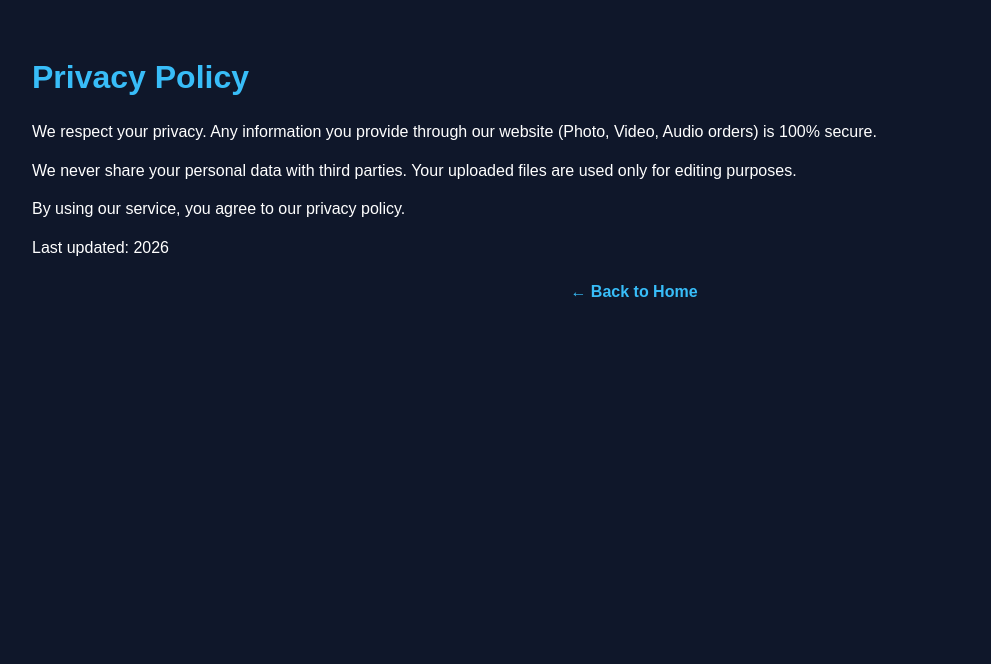
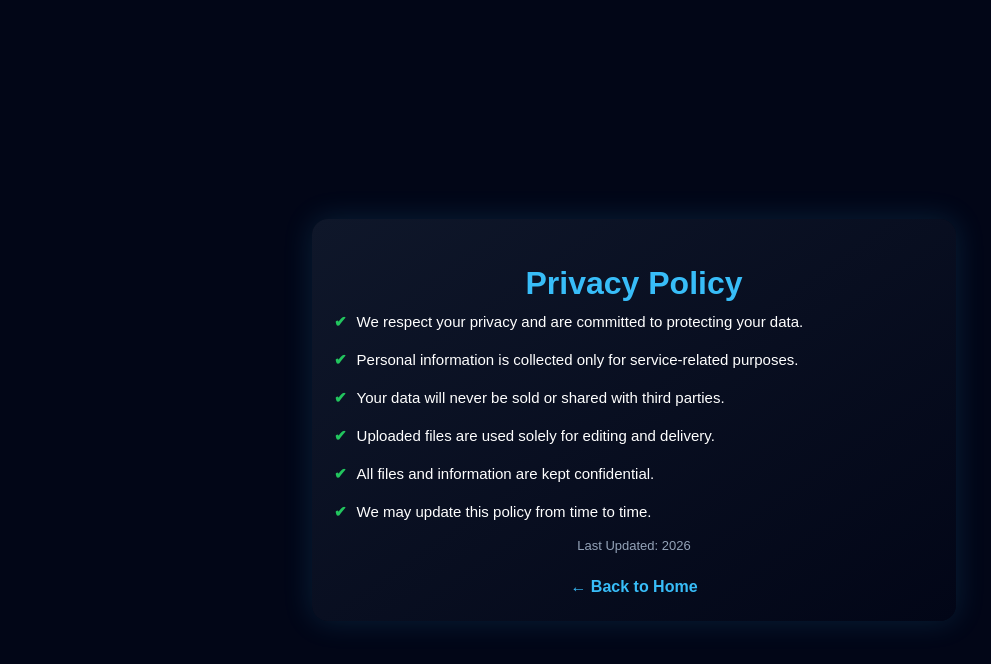
Before and after one commit to iamakashray/company, a plain HTML site: page privacy.html in a window 1280 px wide. Shown: the whole page, without its empty margins (6-997 px from the left). Drawn offline with Linux system fonts and the light colour scheme.

Commit message:
Update privacy.html

```diff
--- a/privacy.html
+++ b/privacy.html
@@ -1,66 +1,108 @@
 <!DOCTYPE html>
-<html>
+<html lang="en">
 <head>
+<meta charset="UTF-8">
+<meta name="viewport" content="width=device-width, initial-scale=1.0">
 <title>Privacy Policy</title>
 
 <style>
 body{
-font-family:Arial;
-background:#0f172a;
-color:white;
-padding:30px;
+    margin:0;
+    min-height:100vh;
+    display:flex;
+    align-items:center;
+    justify-content:center;
+    background:#020617;
+    font-family:Arial, sans-serif;
+    color:white;
+    padding:20px;
+}
+
+.card{
+    background:linear-gradient(145deg,#0f172a,#020617);
+    max-width:600px;
+    width:100%;
+    padding:25px 22px;
+    border-radius:16px;
+    box-shadow:0 0 30px rgba(56,189,248,0.15);
 }
 
 h1{
-color:#38bdf8;
+    text-align:center;
+    color:#38bdf8;
+    margin-bottom:20px;
 }
 
-p{
-line-height:1.8;
+ul{
+    list-style:none;
+    padding:0;
+    margin:0;
 }
 
-p{
-    margin:10px 0;
+li{
+    margin-bottom:14px;
+    font-size:15px;
+    line-height:1.6;
+    display:flex;
+    gap:10px;
 }
 
-.back-home{
-    text-align:center;
-    margin-top:20px;
+li::before{
+    content:"✔";
+    color:#22c55e;
+    font-weight:bold;
 }
 
-.back-home a{
+.back{
+    display:block;
+    margin-top:25px;
+    text-align:center;
     color:#38bdf8;
     text-decoration:none;
     font-weight:bold;
 }
 
+.back:hover{
+    text-decoration:underline;
+}
+h1{
+    text-align:center;
+    color:#38bdf8;
+    margin-bottom:8px;
+}
+
+.updated{
+    text-align:center;
+    font-size:13px;
+    color:#94a3b8;
+    margin-bottom:24px;
+}
+
+/* Mobile responsive */
+@media(max-width:480px){
+    h1{font-size:20px;}
+    li{font-size:14px;}
+}
 </style>
 </head>
 
 <body>
 
-<h1>Privacy Policy</h1>
+<div class="card">
+    <h1>Privacy Policy</h1>
 
-<p>
-We respect your privacy. Any information you provide through our website
-(Photo, Video, Audio orders) is 100% secure.
-</p>
+    <ul>
+        <li>We respect your privacy and are committed to protecting your data.</li>
+        <li>Personal information is collected only for service-related purposes.</li>
+        <li>Your data will never be sold or shared with third parties.</li>
+        <li>Uploaded files are used solely for editing and delivery.</li>
+        <li>All files and information are kept confidential.</li>
+        <li>We may update this policy from time to time.</li>
+    </ul>
+<div class="updated">Last Updated: 2026</div>
 
-<p>
-We never share your personal data with third parties.
-Your uploaded files are used only for editing purposes.
-</p>
 
-<p>
-By using our service, you agree to our privacy policy.
-</p>
-
-<p>
-Last updated: 2026
-</p>
-
-<div class="back-home">
-<a href="index.html">← Back to Home</a>
+    <a href="index.html" class="back">← Back to Home</a>
 </div>
 
 </body>
```
